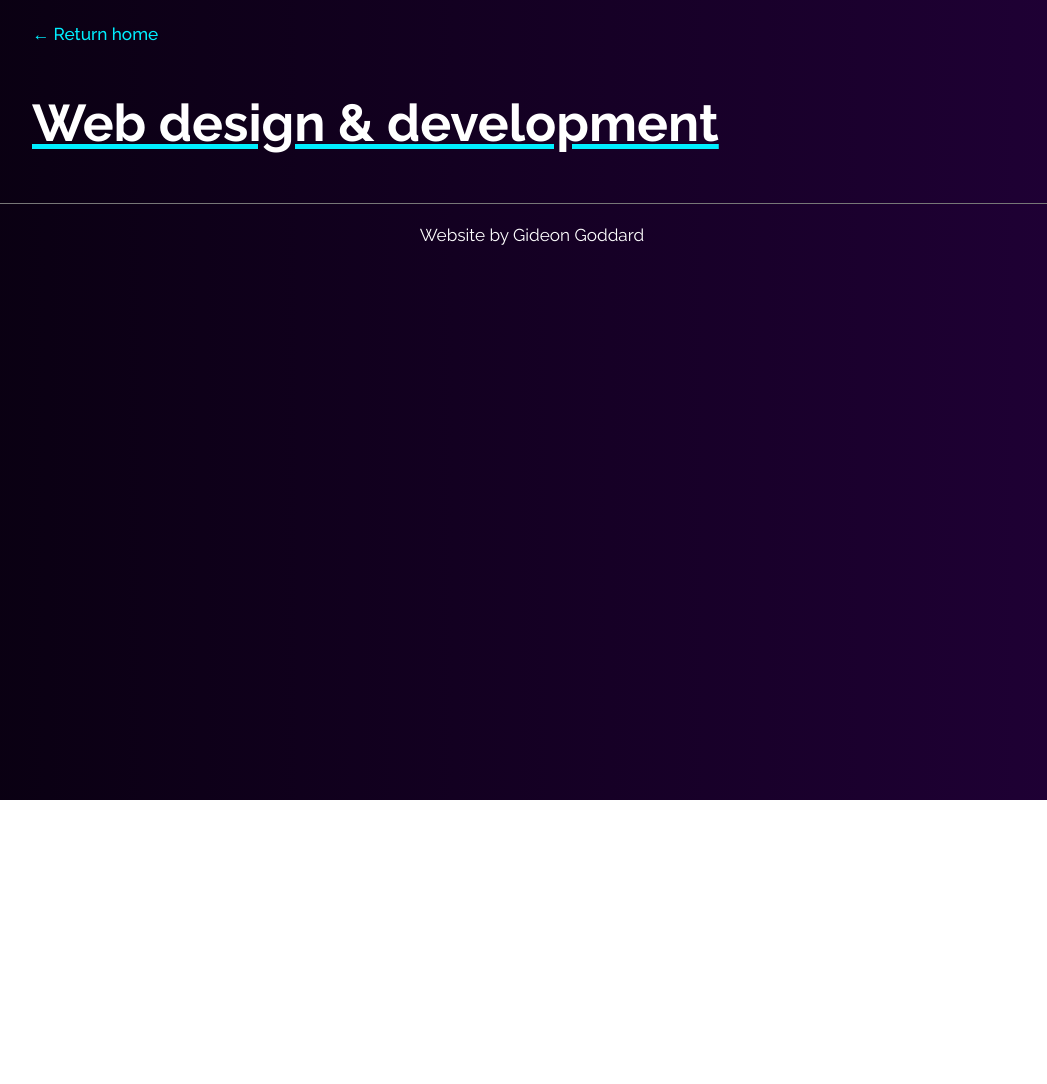
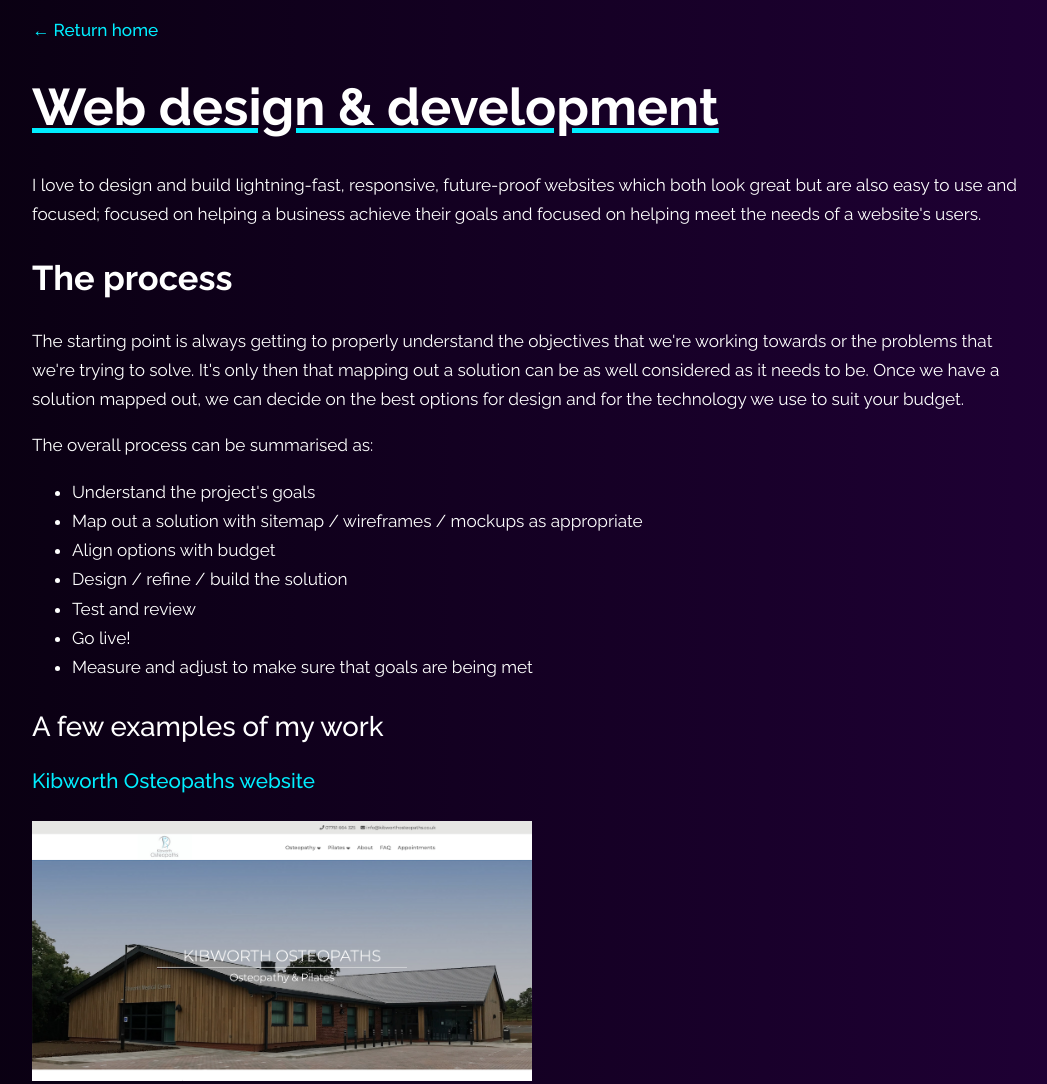
Before and after one commit to gideongoddard/gideongoddard.co.uk, a plain HTML site: page website-design-development/index.html in a window 1280 px wide. Shown: the top 1084 px of the page, without its empty margins (108-1155 px from the left). Before the commit the page ends 800 px from the top, so only its background shows below. Drawn offline with Linux system fonts and the light colour scheme.

Commit message:
Addition of the web design & dev page

```diff
--- a/CSS/styles.css
+++ b/CSS/styles.css
@@ -78,7 +78,6 @@ a {
     color: var(--color-4);
     text-decoration: none;
     font-weight: 500;
-    line-height: var(--type-height);
 }
 
 a:hover {
@@ -112,7 +111,7 @@ main {
     width: 100%;
 }
 
-section {
+section, main {
     width: 90%;
     max-width: 1000px;
     margin: 0 auto 50px auto;
@@ -184,6 +183,10 @@ footer {
     margin: 20px 0 0 0;
 }
 
+.web-work {
+    max-width: 500px;
+}
+
 @media only screen and (min-width: 768px) {
     #home-banner {
         flex-direction: row;
--- a/website-design-development/index.html
+++ b/website-design-development/index.html
@@ -21,20 +21,39 @@
     <script src="https://kit.fontawesome.com/daf3abdc37.js"></script>
 </head>
 <body>
-
-    <!-- BANNER -->
-    <section>
+    <main>
         <a class="home-link" href="/">&#8592; Return home</a>
         <h1>Web design & development</h1>
-    </section>
-
-    <!-- MAIN -->
-    <section>
-        <h2></h2>
-        <p></p>
-    </section>
-
-    <!-- FOOTER -->
+        <p>I love to design and build lightning-fast, responsive, future-proof websites which both look great but are also easy to use and focused; focused on helping a business achieve their goals and focused on helping meet the needs of a website's users.</p>
+        <h2>The process</h2>
+        <p>The starting point is always getting to properly understand the objectives that we're working towards or the problems that we're trying to solve. It's only then that mapping out a solution can be as well considered as it needs to be. Once we have a solution mapped out, we can decide on the best options for design and for the technology we use to suit your budget.</p>
+        <p>The overall process can be summarised as:</p>
+        <ul>
+            <li>Understand the project's goals</li>
+            <li>Map out a solution with sitemap / wireframes / mockups as appropriate</li>
+            <li>Align options with budget</li>
+            <li>Design / refine / build the solution</li>
+            <li>Test and review</li>
+            <li>Go live!</li>
+            <li>Measure and adjust to make sure that goals are being met</li>
+        </ul>
+        <h3>A few examples of my work</h3>
+        <h4><a href="https://kibworthosteopaths.co.uk" target="_blank" rel="noopener noreferrer">Kibworth Osteopaths website</a></h4>
+        <img class="web-work" width="100%" alt="Image from the Kibworth Osteopaths website" src="../img/kibworthosteopaths.png"/>
+        <h4><a href="https://gideongoddard.github.io/tax-calculator/" target="_blank" rel="noopener noreferrer">UK income tax calculator</a></h4>
+        <img class="web-work" width="100%" alt="Image from the UK tax calculator website" src="../img/tax-calc.png"/>
+        <h2>Get in touch</h2>
+        <p>If you're looking for a brand new website, a redesign, or support with an existing site then drop me a message and we can have a chat about what you need.</p>
+        <form action="https://formspree.io/goddard.gcw@gmail.com" method="POST">
+            <label for="name">Name</label>
+            <input type="text" id="name" name="name" placeholder="Enter your full name..." maxlength="50" required>
+            <label for="email">Email</label>
+            <input type="email" id="email" name="email" placeholder="Enter your email address..." maxlength="50" required>
+            <label for="message">Message</label>
+            <textarea name="message" id="message" rows="10" placeholder="Enter your message..." maxlength="1000" required></textarea>
+            <button id="submit" type="submit"  onClick="gtag('event', 'submit', { 'event_category' : 'form', 'event_label' : 'contact'});">Submit</button>
+        </form>
+    </main>
     <footer>
         <p>Website by Gideon Goddard</p>
     </footer>
```
Also changed, not shown: digital-strategy/index.html (+2 -16 lines), img/kibworthosteopaths.png (added), img/tax-calc.png (added).
